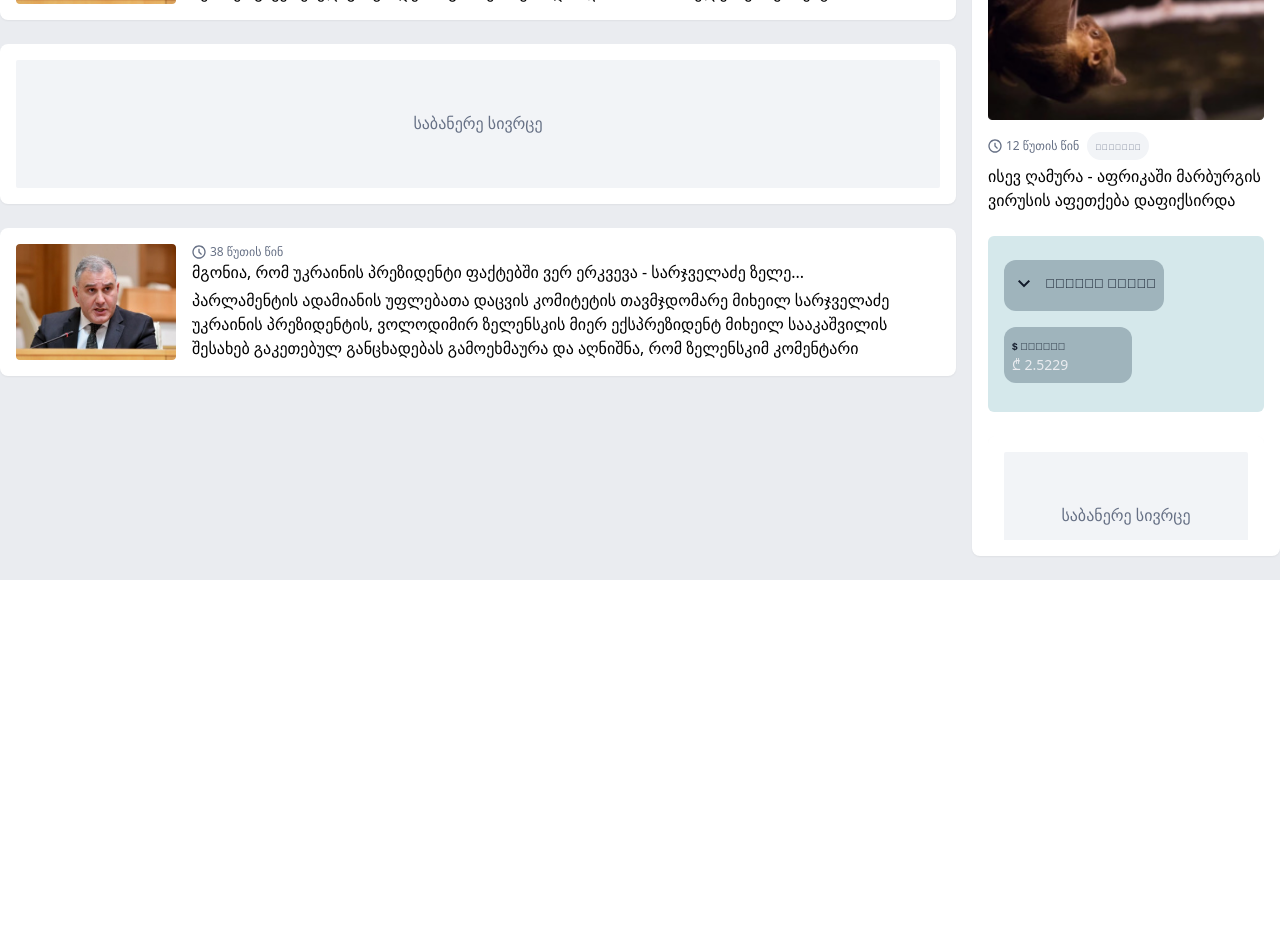
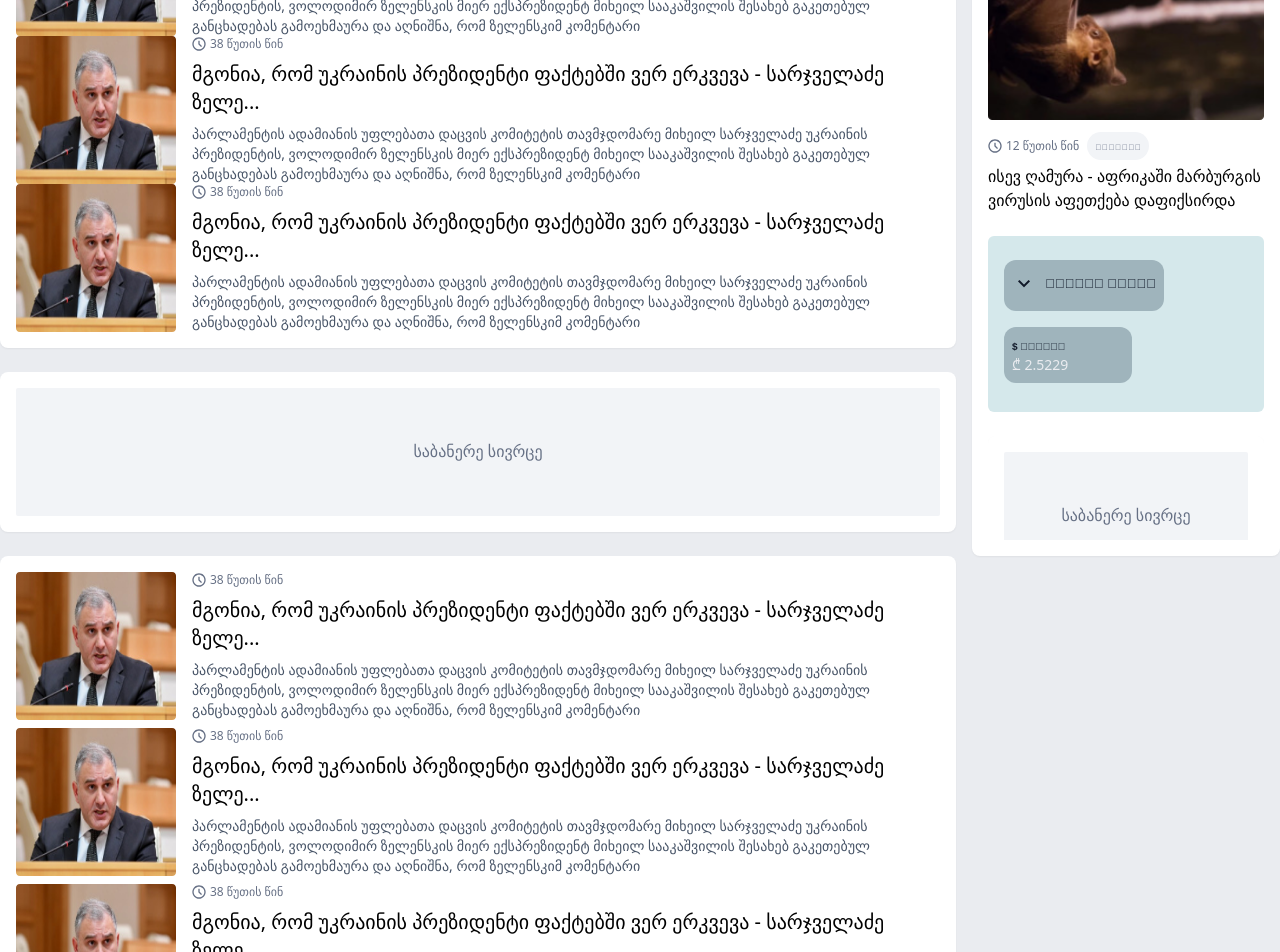
Before and after one commit to PLASTICPEO/skynews, a React (Vite) app: page /politic in a window 1280 px wide. Shown: the part 320-1272 px from the top of the page. Before the commit the page ends 900 px from the top, so only its background shows below. Built offline with nearby package versions, Linux system fonts and the light colour scheme.

Commit message:
news-site

```diff
--- a/src/components/header/components/headerMiddle/components/logo/index.tsx
+++ b/src/components/header/components/headerMiddle/components/logo/index.tsx
@@ -9,13 +9,13 @@ const Logo = () => {
   return (
     <Link to="/">
       <div
-        className={`flex xl:mt-2 mt-10 ${
+        className={`flex  ${
           prevScrollPos > 50 ? "mb-0" : "mb-11"
         } xl:ml-0 ml-4`}
       >
         <img
           className={`${
-            prevScrollPos > 50 ? "xl:w-36" : "xl:w-96"
+            prevScrollPos > 50 ? "xl:w-36" : "xl:w-48"
           } w-60 cursor-pointer m-auto`}
           src={heroLogo}
           alt="logo"
--- a/src/pages/politic/index.tsx
+++ b/src/pages/politic/index.tsx
@@ -12,19 +12,59 @@ const Politic = () => {
             time="38"
             title="მგონია, რომ უკრაინის პრეზიდენტი ფაქტებში ვერ ერკვევა - სარჯველაძე ზელე..."
             photo={politicPhoto}
-            titleFontSize="text-xl mt-2"
-            style="text-sm text-[#475467] mt-2"
+            titleFontStyle="text-xl mt-2"
+            descriptionFont="text-sm text-[#475467] mt-2"
+            text="პარლამენტის ადამიანის უფლებათა დაცვის კომიტეტის თავმჯდომარე მიხეილ სარჯველაძე უკრაინის პრეზიდენტის, ვოლოდიმირ ზელენსკის მიერ ექსპრეზიდენტ მიხეილ სააკაშვილის შესახებ გაკეთებულ განცხადებას გამოეხმაურა და აღნიშნა, რომ ზელენსკიმ კომენტარი"
+          />
+          <Item
+            time="38"
+            title="მგონია, რომ უკრაინის პრეზიდენტი ფაქტებში ვერ ერკვევა - სარჯველაძე ზელე..."
+            photo={politicPhoto}
+            titleFontStyle="text-xl mt-2"
+            descriptionFont="text-sm text-[#475467] mt-2"
+            text="პარლამენტის ადამიანის უფლებათა დაცვის კომიტეტის თავმჯდომარე მიხეილ სარჯველაძე უკრაინის პრეზიდენტის, ვოლოდიმირ ზელენსკის მიერ ექსპრეზიდენტ მიხეილ სააკაშვილის შესახებ გაკეთებულ განცხადებას გამოეხმაურა და აღნიშნა, რომ ზელენსკიმ კომენტარი"
+          />
+          <Item
+            time="38"
+            title="მგონია, რომ უკრაინის პრეზიდენტი ფაქტებში ვერ ერკვევა - სარჯველაძე ზელე..."
+            photo={politicPhoto}
+            titleFontStyle="text-xl mt-2"
+            descriptionFont="text-sm text-[#475467] mt-2"
             text="პარლამენტის ადამიანის უფლებათა დაცვის კომიტეტის თავმჯდომარე მიხეილ სარჯველაძე უკრაინის პრეზიდენტის, ვოლოდიმირ ზელენსკის მიერ ექსპრეზიდენტ მიხეილ სააკაშვილის შესახებ გაკეთებულ განცხადებას გამოეხმაურა და აღნიშნა, რომ ზელენსკიმ კომენტარი"
           />
         </div>
         <Banner />
-        <div className="mt-4 bg-[#FFFFFF] rounded-lg shadow-sm p-4">
+        <div className="grid grid-cols-1 gap-2 mt-4 bg-[#FFFFFF] rounded-lg shadow-sm p-4">
           <Item
             time="38"
             title="მგონია, რომ უკრაინის პრეზიდენტი ფაქტებში ვერ ერკვევა - სარჯველაძე ზელე..."
             photo={politicPhoto}
-            titleFontSize="text-xl mt-2"
-            style="text-sm text-[#475467] mt-2"
+            titleFontStyle="text-xl mt-2"
+            descriptionFont="text-sm text-[#475467] mt-2"
+            text="პარლამენტის ადამიანის უფლებათა დაცვის კომიტეტის თავმჯდომარე მიხეილ სარჯველაძე უკრაინის პრეზიდენტის, ვოლოდიმირ ზელენსკის მიერ ექსპრეზიდენტ მიხეილ სააკაშვილის შესახებ გაკეთებულ განცხადებას გამოეხმაურა და აღნიშნა, რომ ზელენსკიმ კომენტარი"
+          />
+          <Item
+            time="38"
+            title="მგონია, რომ უკრაინის პრეზიდენტი ფაქტებში ვერ ერკვევა - სარჯველაძე ზელე..."
+            photo={politicPhoto}
+            titleFontStyle="text-xl mt-2"
+            descriptionFont="text-sm text-[#475467] mt-2"
+            text="პარლამენტის ადამიანის უფლებათა დაცვის კომიტეტის თავმჯდომარე მიხეილ სარჯველაძე უკრაინის პრეზიდენტის, ვოლოდიმირ ზელენსკის მიერ ექსპრეზიდენტ მიხეილ სააკაშვილის შესახებ გაკეთებულ განცხადებას გამოეხმაურა და აღნიშნა, რომ ზელენსკიმ კომენტარი"
+          />
+          <Item
+            time="38"
+            title="მგონია, რომ უკრაინის პრეზიდენტი ფაქტებში ვერ ერკვევა - სარჯველაძე ზელე..."
+            photo={politicPhoto}
+            titleFontStyle="text-xl mt-2"
+            descriptionFont="text-sm text-[#475467] mt-2"
+            text="პარლამენტის ადამიანის უფლებათა დაცვის კომიტეტის თავმჯდომარე მიხეილ სარჯველაძე უკრაინის პრეზიდენტის, ვოლოდიმირ ზელენსკის მიერ ექსპრეზიდენტ მიხეილ სააკაშვილის შესახებ გაკეთებულ განცხადებას გამოეხმაურა და აღნიშნა, რომ ზელენსკიმ კომენტარი"
+          />
+          <Item
+            time="38"
+            title="მგონია, რომ უკრაინის პრეზიდენტი ფაქტებში ვერ ერკვევა - სარჯველაძე ზელე..."
+            photo={politicPhoto}
+            titleFontStyle="text-xl mt-2"
+            descriptionFont="text-sm text-[#475467] mt-2"
             text="პარლამენტის ადამიანის უფლებათა დაცვის კომიტეტის თავმჯდომარე მიხეილ სარჯველაძე უკრაინის პრეზიდენტის, ვოლოდიმირ ზელენსკის მიერ ექსპრეზიდენტ მიხეილ სააკაშვილის შესახებ გაკეთებულ განცხადებას გამოეხმაურა და აღნიშნა, რომ ზელენსკიმ კომენტარი"
           />
         </div>
```
Also changed, not shown: 1 other file (tests, documents, lock files or other folders).
